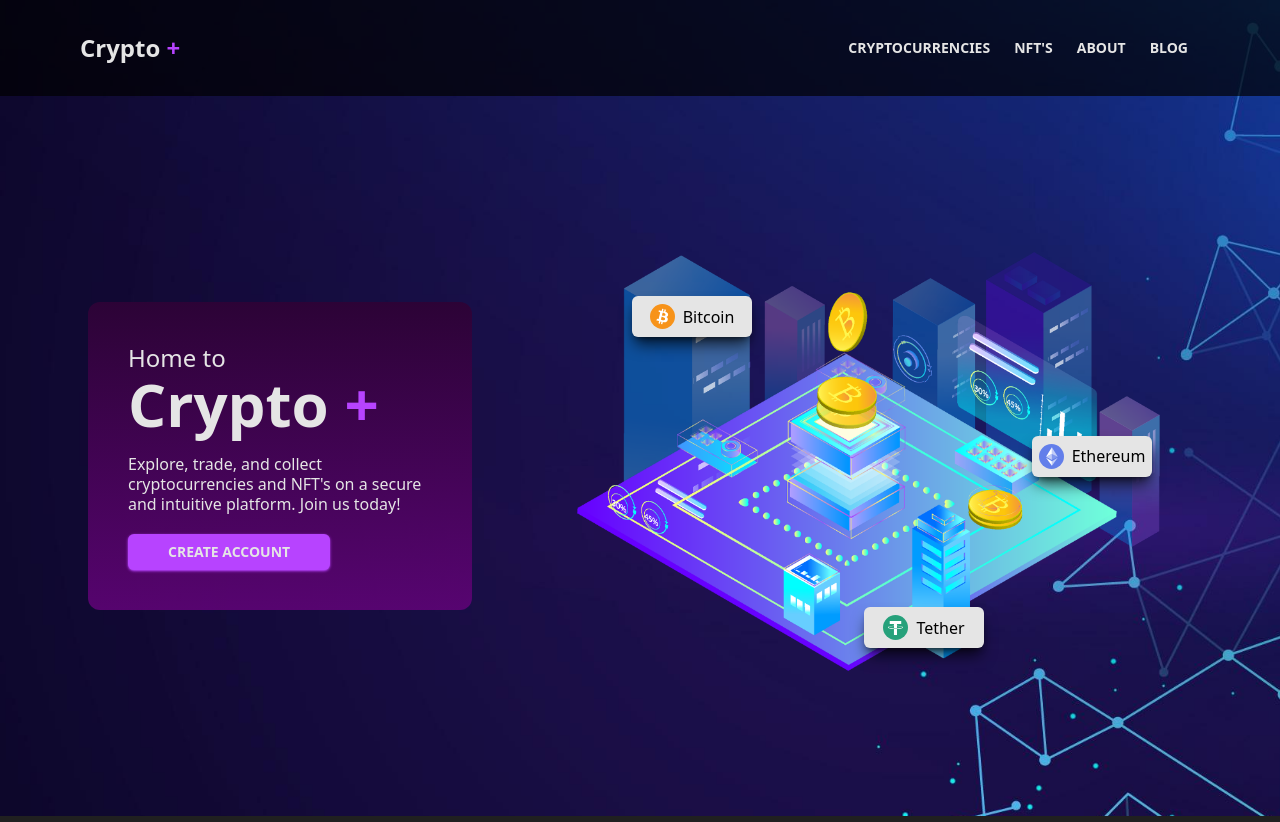
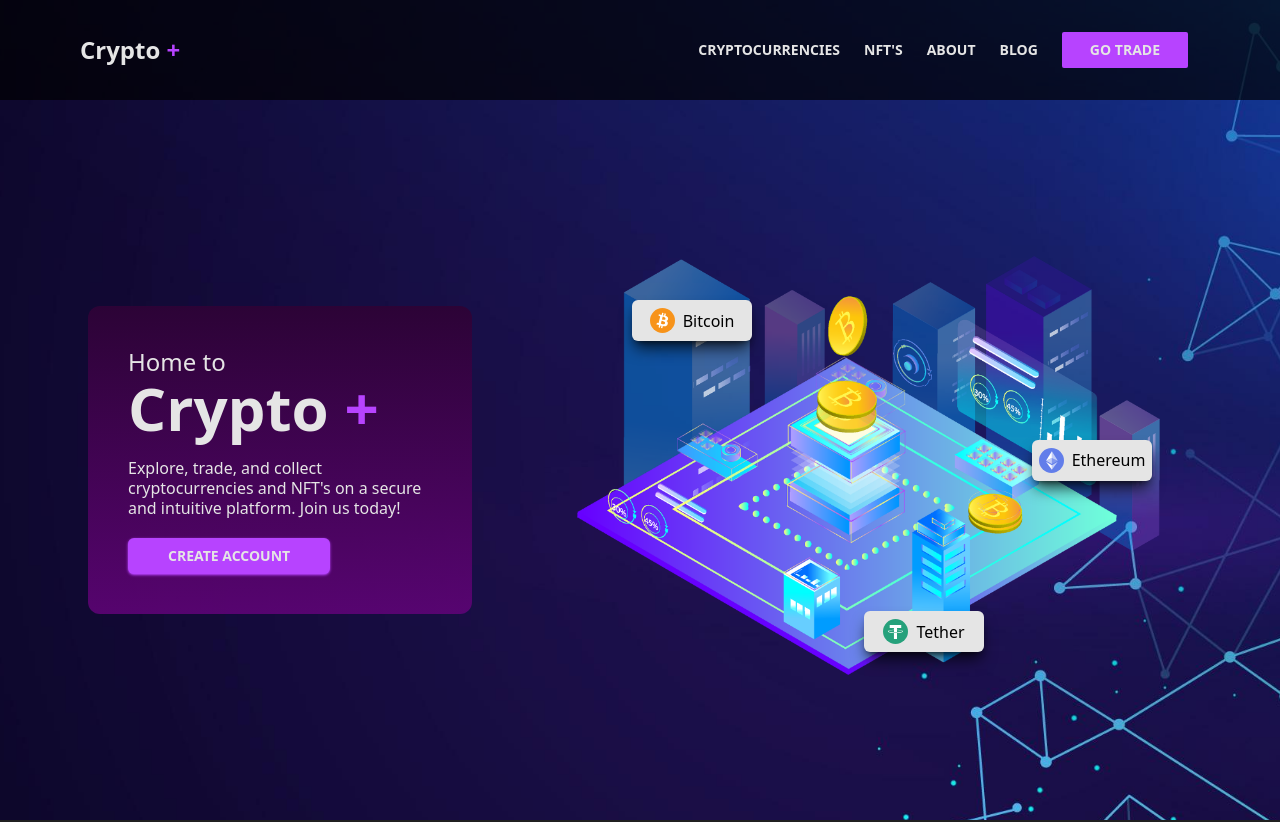
Before and after one commit to viniciusIrikawa/Crypto-, a React (Vite) app: page / in a window 1280 px wide. Shown: the top 822 px of the page. Built offline with nearby package versions, Linux system fonts and the light colour scheme; no server answers.

Commit message:
feat: link in navbar to dashboard page

```diff
--- a/src/components/Navbar.tsx
+++ b/src/components/Navbar.tsx
@@ -2,11 +2,14 @@
   return (
     <nav className='flex justify-between items-center bg-[#000000b0] py-8 px-20 text-white-low'>
         <h2 className='font-bold text-2xl'>Crypto <span className='text-crypto-purple text-2xl'>+</span></h2>
-        <ul className='flex text-sm cursor-pointer font-bold'>
+        <ul className='flex items-center text-sm cursor-pointer font-bold'>
           <li className='mx-3 uppercase'> Cryptocurrencies </li>
           <li className='mx-3 uppercase'> NFT's </li>
           <li className='mx-3 uppercase'> About </li>
           <li className='mx-3 uppercase'> Blog </li>
+          <li className='mx-3 uppercase bg-crypto-purple px-7 py-2 rounded-sm'>
+            <a href="/dashboard/BTCUSDT"> Go Trade </a>
+          </li>
         </ul>
     </nav>
   )
```
